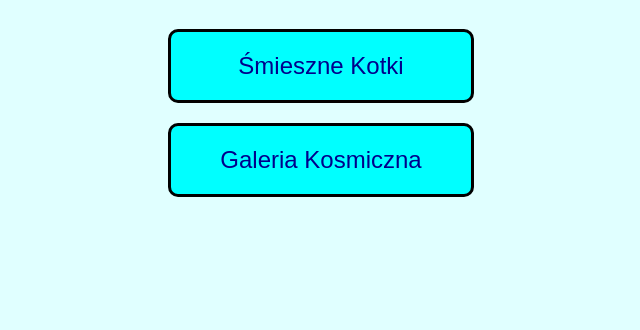
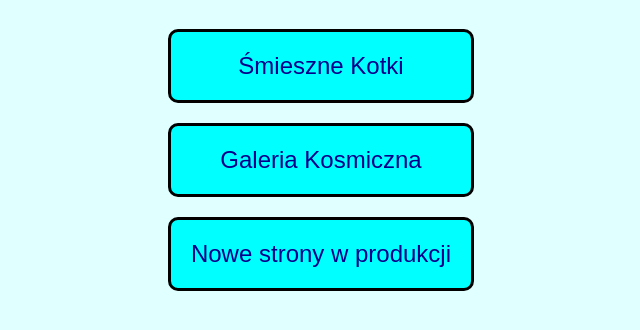
Before and after one commit to AnoniKolo/anonikolo.github.io, a plain HTML site: page index.html in a window 1280 px wide. Shown: the part 176-506 px from the top of the page, without its empty margins (319-959 px from the left). Drawn offline with Linux system fonts and the light colour scheme.

Commit message:
Update index.html

```diff
--- a/index.html
+++ b/index.html
@@ -42,6 +42,7 @@
 
     <a href="Kotki.html" class="button">Śmieszne Kotki</a>
     <a href="Astro.html" class="button">Galeria Kosmiczna </a>
+    <a href="www.google.com" class="button">Nowe strony w produkcji </a>
 
 </body>
 </html>
```
